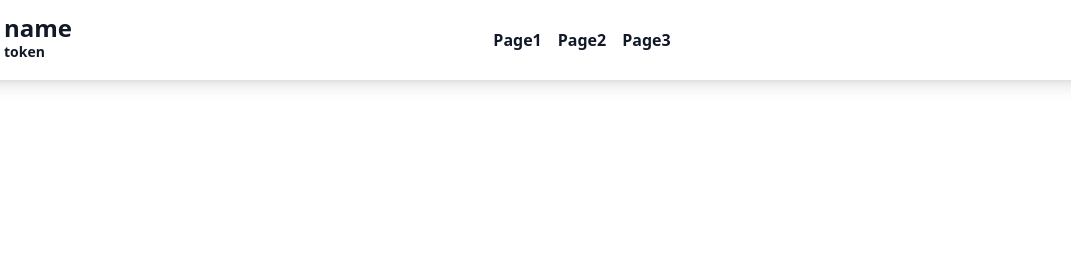
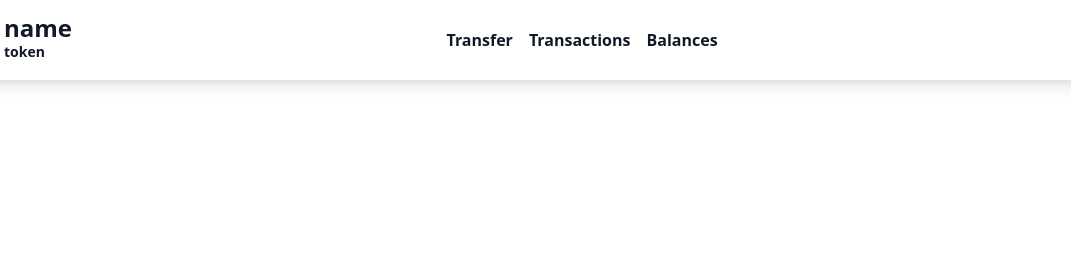
Before and after one commit to ConnecMent/platform, a website built with Vite: page frontend/homepage.html in a window 1280 px wide. Shown: the top 280 px of the page, 108-1179 px from the left. Built offline with nearby package versions, Linux system fonts and the light colour scheme.

Commit message:
fix redirect links in homepage

```diff
--- a/frontend/homepage.html
+++ b/frontend/homepage.html
@@ -34,19 +34,19 @@
 
         <div class="flex">
           <a
-            href="#"
+            href="./transfer.html"
             class="ml-4 text-base font-semibold leading-6 text-gray-900"
-            >Page1</a
+            >Transfer</a
           >
           <a
-            href="#"
+            href="./transactionList.html"
             class="ml-4 text-base font-semibold leading-6 text-gray-900"
-            >Page2</a
+            >Transactions</a
           >
           <a
-            href="#"
+            href="./usersindex.html"
             class="ml-4 text-base font-semibold leading-6 text-gray-900"
-            >Page3</a
+            >Balances</a
           >
         </div>
 
```
